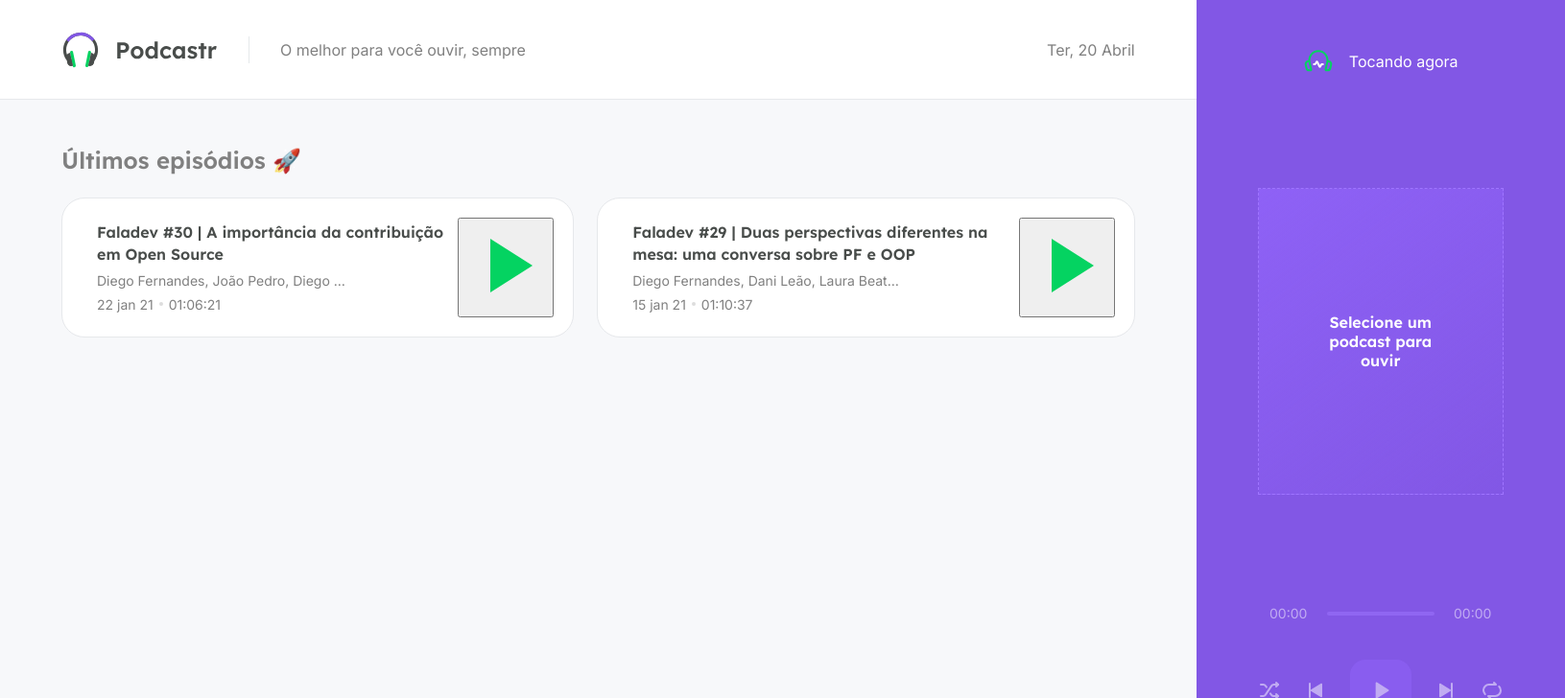
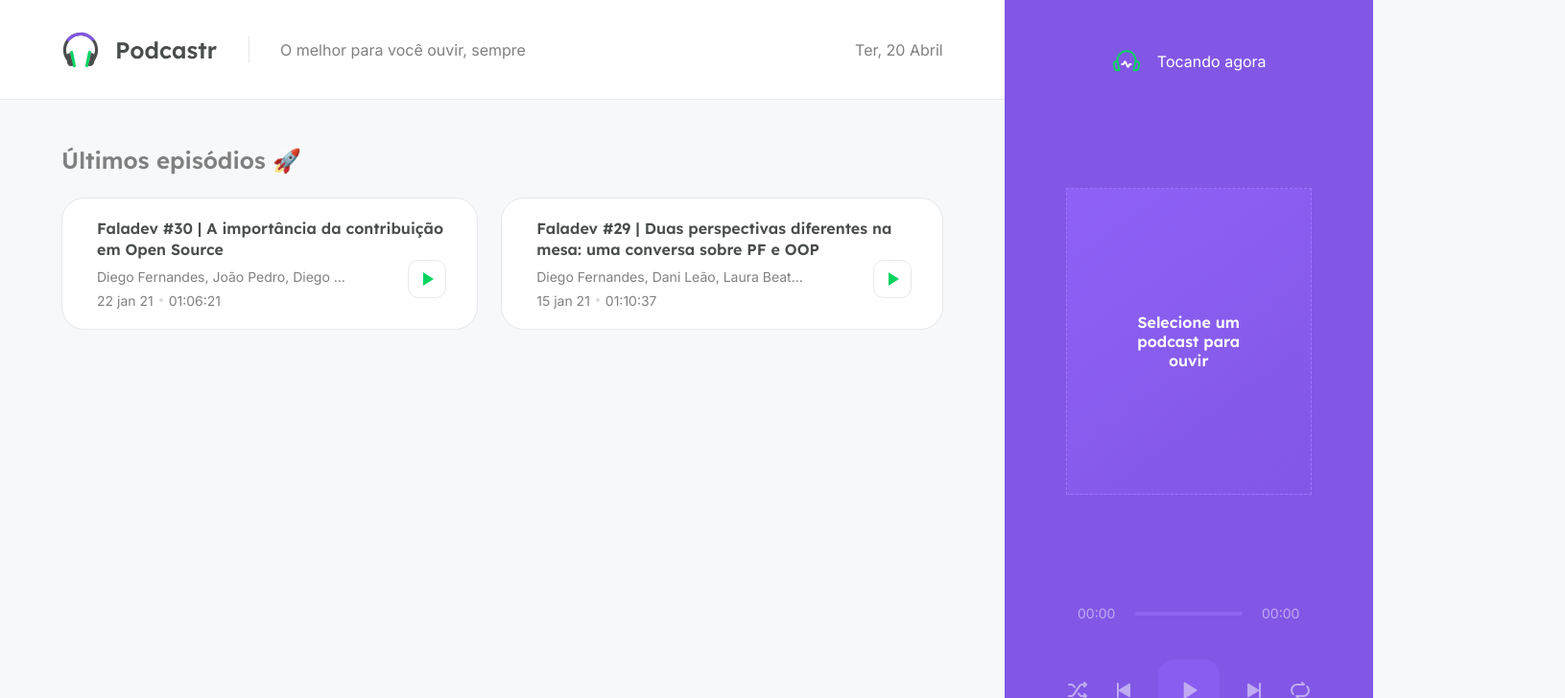
Before and after one commit to cpelichek/podcastr, a Next.js app: page / in a window 1280 px wide. Shown: the top 728 px of the page at 96% size, 1631 px wide, since content can reach past the window. Built offline with nearby package versions, Linux system fonts and the light colour scheme; data requests are answered from the project's data file; grey boxes are pictures that could not be loaded.

Commit message:
Add scss rules for latestEpisodes section play button

```diff
--- a/src/pages/home.module.scss
+++ b/src/pages/home.module.scss
@@ -35,7 +35,7 @@
       }
 
       .episodeDetails {
-        flex: 1;
+        flex: 1; // TODO: o que isso faz exatamente? aparentemente uniformiza a width da caixa onde estão os nossos conteúdos de texto, e por isso não está espremendo a largura das nossas imagens, mas é isso mesmo?
         margin-left: 1rem;
 
         a {
@@ -88,6 +88,30 @@
           }
         }
       }
+
+      button {
+        position: absolute;
+        right: 2rem;
+        bottom: 2rem;
+
+        width: 2.5rem;
+        height: 2.5rem;
+        background: var(--white);
+        border: 1px solid var(--gray-100);
+        border-radius: 0.675rem;
+        font-size: 0; // reseta o tamanho do botão, use sempre que seu botão só tiver uma imagem dentro (também pode fazer esse hack com line-height que funciona do mesmo jeito)
+
+        transition: filter 0.2s;
+
+        img {
+          width: 1.5rem;
+          height: 1.5rem;
+        }
+
+        &:hover {
+          filter: brightness(0.95);
+        }
+      }
     }
   }
 }
```
